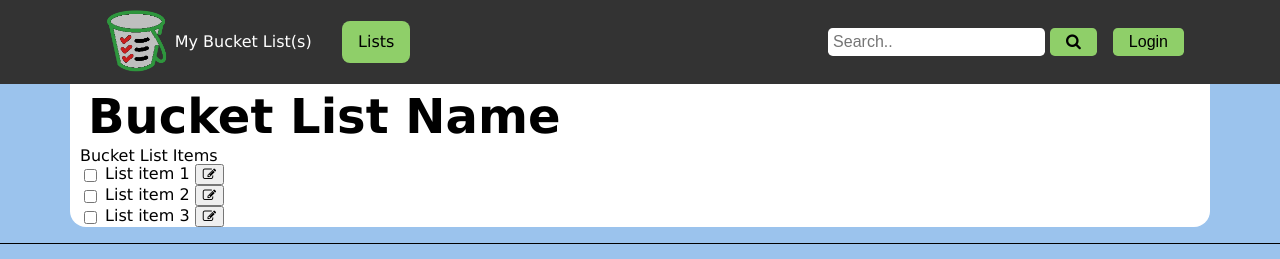
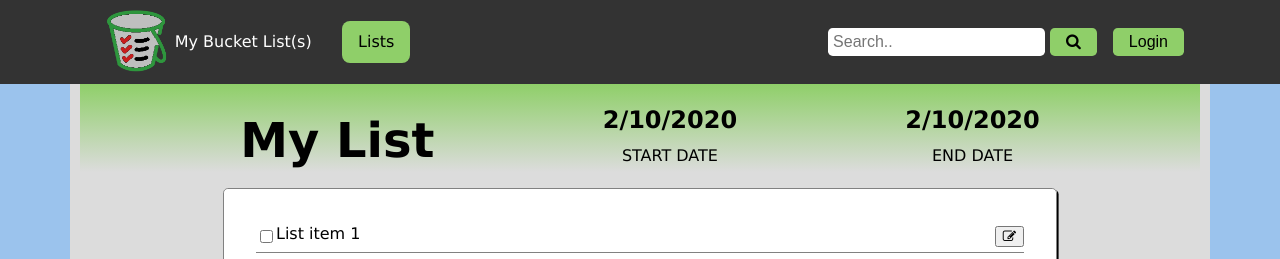
Before and after one commit to stevenki18/COIS-3420H-Project, a PHP site: page /manage_list.php in a window 1280 px wide. Shown: the top 259 px of the page. Run offline with PHP 8.4, Linux system fonts and the light colour scheme.

Commit message:
Styling Manage List
Login modal is fine now I guess. Can't get edit modal working though now

```diff
--- /dev/null
+++ b/css/manage.css
@@ -0,0 +1,39 @@
+main{
+    background-color: #DCDCDC;
+    display: flex;
+    flex-direction: column;
+}
+
+main header{
+    align-items: flex-end;
+    display: flex;
+    flex-direction: row;
+    justify-content: space-evenly;
+    padding: 1em 0 0 0;
+}
+
+form fieldset{
+    background-color: #FFF;
+    border: 0.1em solid #818181;
+    border-radius: 0.3em;
+    box-shadow: 0.1em 0.1em #000;
+    margin: 1em auto;
+    padding: 1em;
+    width: 50em;
+}
+
+form fieldset div{
+    border-bottom: 0.1em solid #818181;
+    display: flex;
+    margin: 1em;
+    padding: 0.3em 0;
+}
+
+form fieldset div button{
+    justify-self: flex-end;
+    margin: 0 0 0 auto;
+}
+
+h2{
+    border-bottom: none;
+}
--- a/head_include.php
+++ b/head_include.php
@@ -1,7 +1,12 @@
+<!-- METADATA -->
 <meta charset="utf-8">
 <meta name="viewport" content="width=device-width, initial-scale=1">
+<meta http-equiv="X-UA-Compatible" content="ie=edge">
+<!-- CSS SHEETS -->
 <link type="text/css" rel="stylesheet" href="css/reset.css" />
 <link type="text/css" rel="stylesheet" href="css/default.css" />
 <link type="text/css" rel="stylesheet" href="css/index.css" />
 <link type="text/css" rel="stylesheet" href="css/login.css" />
 <link rel="stylesheet" href="https://cdnjs.cloudflare.com/ajax/libs/font-awesome/4.7.0/css/font-awesome.min.css">
+<!-- PAGE TITLE -->
+<title><?= $PAGE_TITLE ?></title>
--- a/manage_list.php
+++ b/manage_list.php
@@ -1,8 +1,12 @@
 <!DOCTYPE html>
 <html lang="en">
     <head>
-        <?php include 'head_include.php' ?>
-        <title>Manage List</title>
+        <?php
+            $PAGE_TITLE = "Manage List";
+            include "head_include.php"
+        ?>
+        <link type="text/css" rel="stylesheet" href="css/manage.css" />
+        <link type="text/css" rel="stylesheet" href="css/edit.css" />
     </head>
 
     <body>
@@ -13,35 +17,46 @@
 
         <main>
             <!-- DISPLAY LIST -->
-            <h1>Bucket List Name</h1>
-            <form id="edit-list-item" action="#" method="post">
+            <header>
+                <!-- LIST NAME -->
+                <h1>My List</h1>
+                <!-- START DATE -->
+                <div>
+                    <h3><span id="startdate"></span></h3>
+                    <p>START DATE</p>
+                </div>
+                <!-- END DATE -->
+                <div>
+                    <h3><span id="enddate"></span></h3>
+                    <p>END DATE</p>
+                </div>
+            </header>
+
+            <form id="bucket-list" action="#" method="post">
                 <fieldset>
-                    <legend>Bucket List Items</legend>
-
                     <!-- FIRST ITEM -->
                     <div>
                         <input type="checkbox" id="checkbox-1" name="items[]" value="1"/>
                         <label for="checkbox-1">List item 1</label>
-                        <button type="button" name="ci-1" id="edit-btn"><i class="fa fa-edit"></i></button>
-                        <?php include 'edit_item.php' ?>
+                        <button type="button" name="ci-1" id="edit-item"><i class="fa fa-edit"></i></button>
+                        <?php //include 'edit_item.php' ?>
                     </div>
 
                     <!-- SECOND ITEM -->
                     <div>
                         <input type="checkbox" id="checkbox-2" name="items[]" value="2"/>
                         <label for="checkbox-2">List item 2</label>
-                        <button type="button" name="ci-2" id="edit-btn"><i class="fa fa-edit"></i></button>
-                        <?php include 'edit_item.php' ?>
+                        <button type="button" name="ci-2" id="edit-item"><i class="fa fa-edit"></i></button>
+                        <?php //include 'edit_item.php' ?>
                     </div>
 
                     <!-- THIRD ITEM -->
                     <div>
                         <input type="checkbox" id="checkbox-3" name="items[]" value="3"/>
                         <label for="checkbox-3">List item 3</label>
-                        <button type="button" name="ci-3" id="edit-btn"><i class="fa fa-edit"></i></button>
-                        <?php include 'edit_item.php' ?>
+                        <button type="button" name="ci-3" id="edit-item"><i class="fa fa-edit"></i></button>
+                        <?php //include 'edit_item.php' ?>
                     </div>
-
                 </fieldset>
             </form>
         </main>
@@ -49,5 +64,13 @@
         <!-- FOOTER -->
         <?php include 'footer.php' ?>
 
+        <script>
+            var dt = new Date();
+            document.getElementById("startdate").innerHTML = dt.toLocaleDateString();
+
+            var dt = new Date();
+            document.getElementById("enddate").innerHTML = dt.toLocaleDateString();
+        </script>
+
     </body>
 </html>
```
Also changed, not shown: index.php (+4 -3 lines), register.php (+4 -4 lines).
